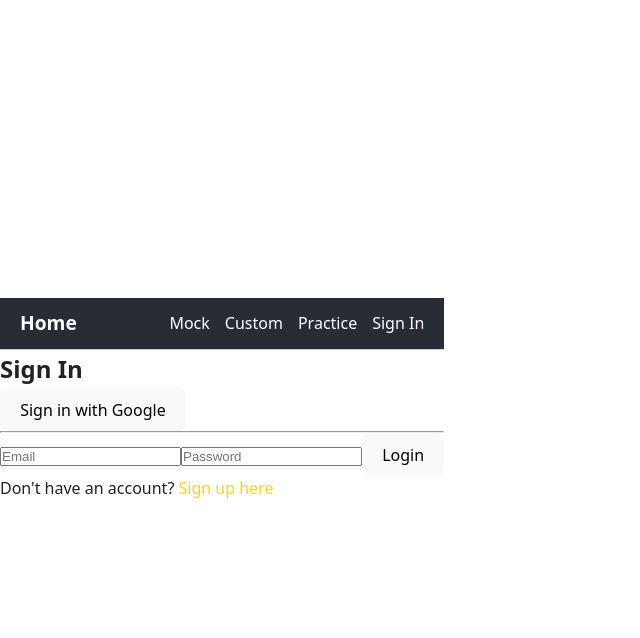
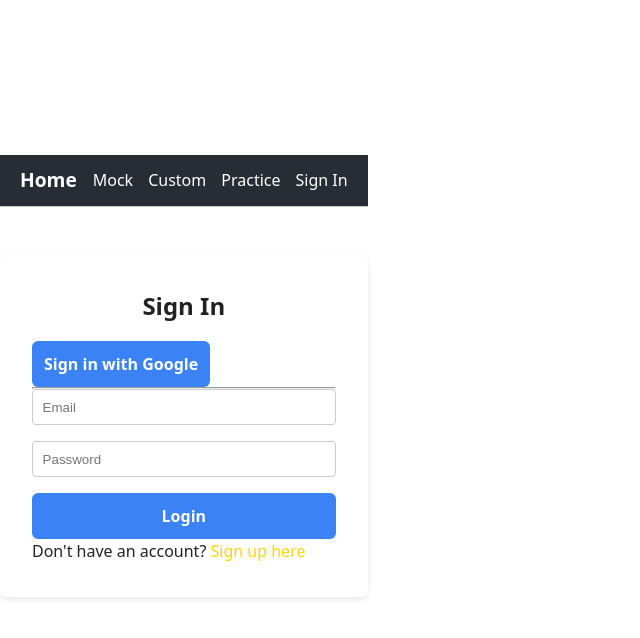
Before and after one commit to damani-g/csec-math-p1-app, a React (Vite) app: page /login in a window 1280 px wide. Shown: the top 638 px of the page, without its empty margins (0-640 px from the left). Built offline with nearby package versions, Linux system fonts and the light colour scheme; no server answers.

Commit message:
Add Login & Account page styles

```diff
--- a/src/App.css
+++ b/src/App.css
@@ -242,6 +242,7 @@ a:hover {
 }
 
 /* ===== Progress Page Styling ===== */
+
 .score-charts {
   background-color: var(--btn-bg);
   padding: 1rem;
@@ -288,3 +289,69 @@ a:hover {
   padding-left: 1rem;
   font-size: 0.95rem;
 }
+
+/* ===== Login Page Styling ===== */
+
+.login-container {
+  max-width: 400px;
+  margin: 3rem auto;
+  background-color: var(--btn-bg);
+  padding: 2rem;
+  border-radius: 8px;
+  box-shadow: 0 2px 6px rgba(0, 0, 0, 0.1);
+}
+
+.login-container h2 {
+  margin-bottom: 1rem;
+  text-align: center;
+}
+
+.login-container form {
+  display: flex;
+  flex-direction: column;
+  gap: 1rem;
+}
+
+.login-container label {
+  font-weight: 500;
+}
+
+.login-container input {
+  padding: 0.6rem;
+  border-radius: 4px;
+  border: 1px solid var(--btn-border);
+  background-color: var(--btn-bg);
+  color: var(--btn-text);
+}
+
+.login-container button {
+  background-color: #3b82f6;
+  color: white;
+  font-weight: bold;
+  padding: 0.75rem;
+  border: none;
+  border-radius: 6px;
+  cursor: pointer;
+  transition: background-color 0.2s;
+}
+
+.login-container button:hover {
+  background-color: #2563eb;
+}
+
+.error-message {
+  color: red;
+  font-size: 0.9rem;
+  margin-top: -0.5rem;
+}
+
+/* ===== Account Page Styling ===== */
+
+.account-container {
+  max-width: 600px;
+  margin: 2rem auto;
+  padding: 1.5rem;
+  background-color: var(--btn-bg);
+  border-radius: 8px;
+  box-shadow: 0 1px 4px rgba(0,0,0,0.05);
+}
```
